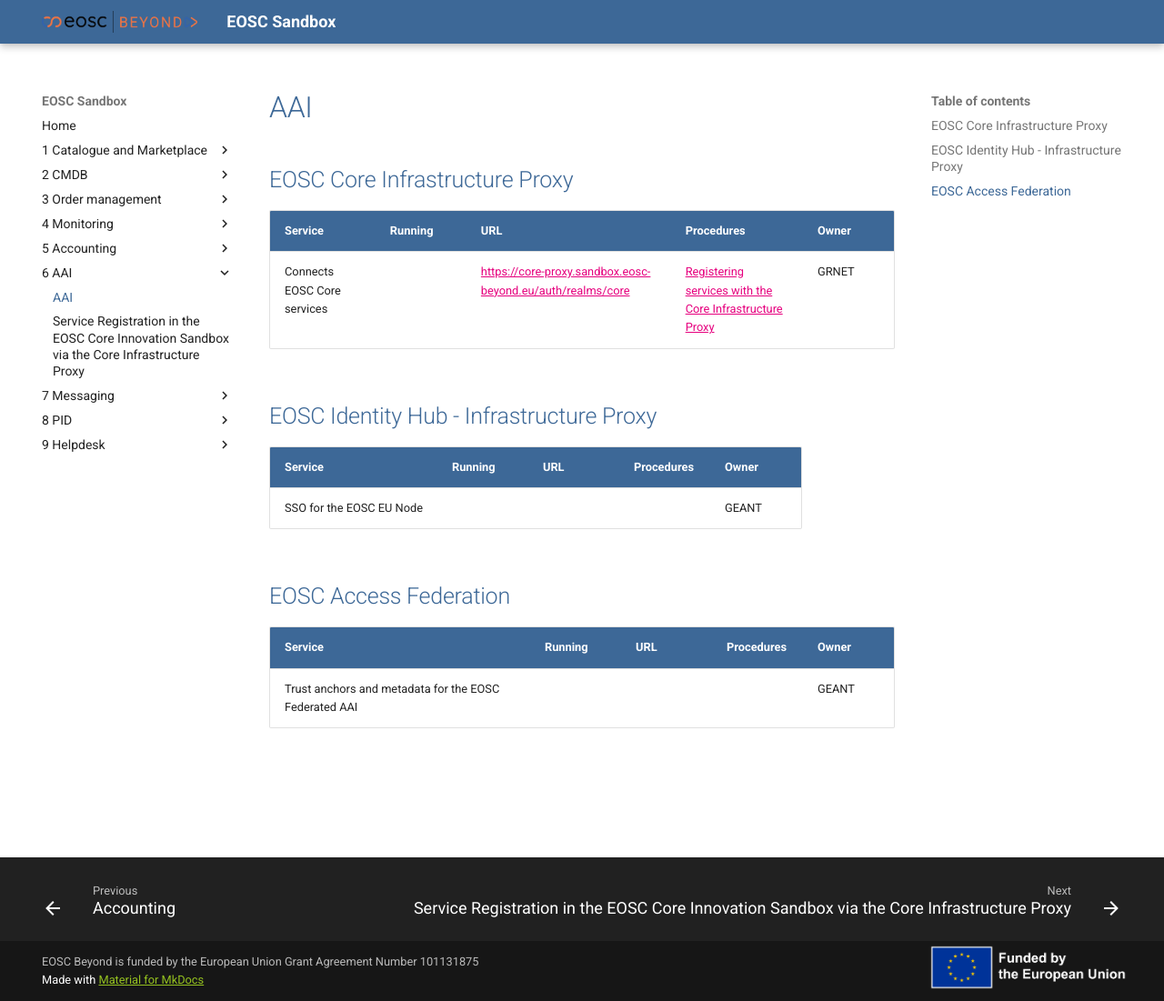
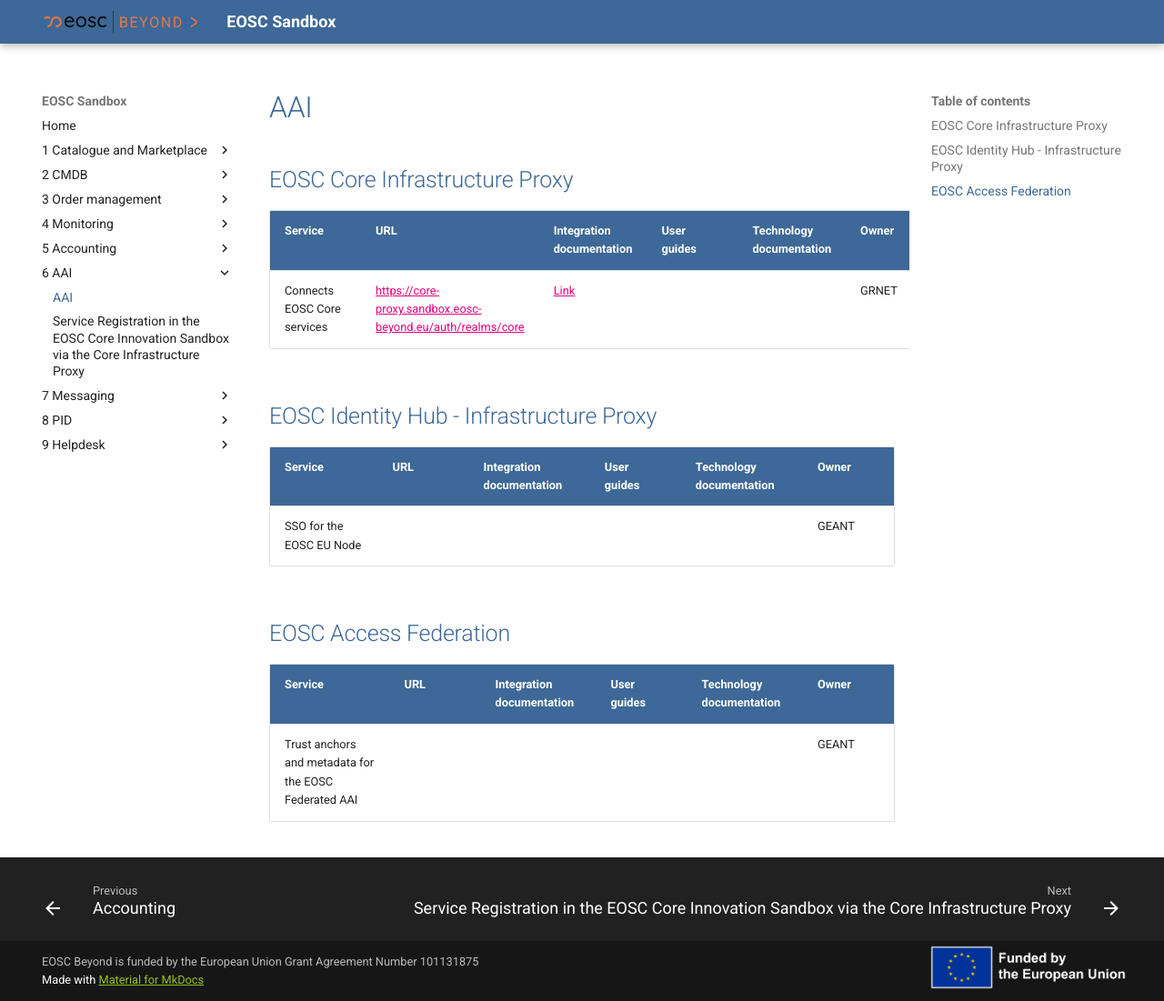
Before and after one commit to eosc-beyond-sandbox/eosc-sandbox, an MkDocs documentation site: the page built from resources/6 AAI/aai.md, in a window 1280 px wide and 1101 px high. Shown: the whole window at 91% size. Built offline with MkDocs 1.6.1 and Material for MkDocs 9.7.7, drawn with Linux system fonts in a browser that asks for light colours.

Commit message:
Update aai.md

```diff
--- a/resources/6 AAI/aai.md
+++ b/resources/6 AAI/aai.md
@@ -1,18 +1,18 @@
 # AAI
 
 ## EOSC Core Infrastructure Proxy
-| Service                         | Running | URL                                          | Procedures                                                                                                                                                                           | Owner  |
-|:--------------------------------|:--------|:---------------------------------------------|:-------------------------------------------------------------------------------------------------------------------------------------------------------------------------------------|:-------|
-| Connects EOSC Core services |         | [https://core-proxy.sandbox.eosc-beyond.eu/auth/realms/core]() | [Registering services with the Core Infrastructure Proxy](registering-services-with-the-core-infrastructure-proxy.md) | GRNET |
+| Service                         |  URL                            | Integration documentation | User guides | Technology documentation | Owner  |
+|:-------------------------------- |:------------------------------ |:--------------------------|:------------|:-------------------------|:-------|
+| Connects EOSC Core services |   [https://core-proxy.sandbox.eosc-beyond.eu/auth/realms/core]() | [Link](registering-services-with-the-core-infrastructure-proxy.md) | | | GRNET |
 
 
 ## EOSC Identity Hub - Infrastructure Proxy
-| Service                         | Running | URL                                          | Procedures                                                                                                                                                                           | Owner  |
-|:--------------------------------|:--------|:---------------------------------------------|:-------------------------------------------------------------------------------------------------------------------------------------------------------------------------------------|:-------|
-| SSO for the EOSC EU Node |         |  |  | GEANT |
+| Service                         |  URL                            | Integration documentation | User guides | Technology documentation | Owner  |
+|:-------------------------------- |:------------------------------ |:--------------------------|:------------|:-------------------------|:-------|
+| SSO for the EOSC EU Node |   |  |  |  | GEANT |
 
 
 ## EOSC Access Federation
-| Service                         | Running | URL                                          | Procedures                                                                                                                                                                           | Owner  |
-|:--------------------------------|:--------|:---------------------------------------------|:-------------------------------------------------------------------------------------------------------------------------------------------------------------------------------------|:-------|
-| Trust anchors and metadata for the EOSC Federated AAI |         |  |  | GEANT |
+| Service                         |  URL                            | Integration documentation | User guides | Technology documentation | Owner  |
+|:-------------------------------- |:------------------------------ |:--------------------------|:------------|:-------------------------|:-------|
+| Trust anchors and metadata for the EOSC Federated AAI |    | | |  | GEANT |
```
